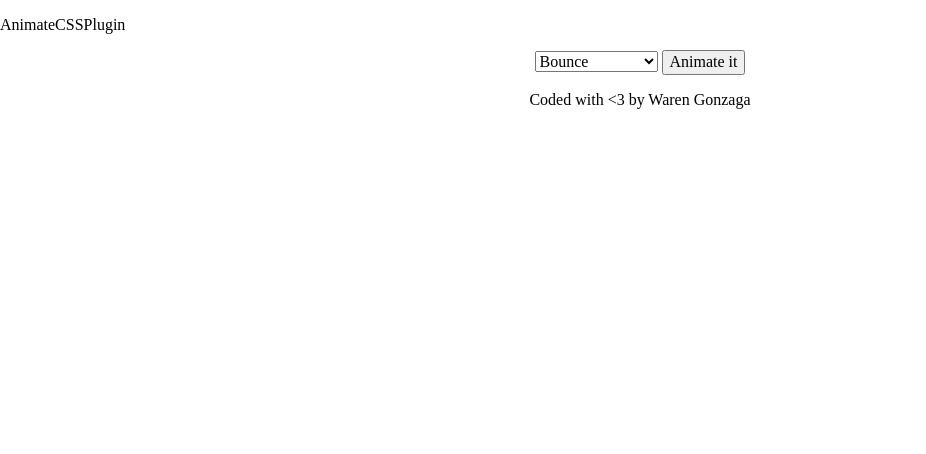
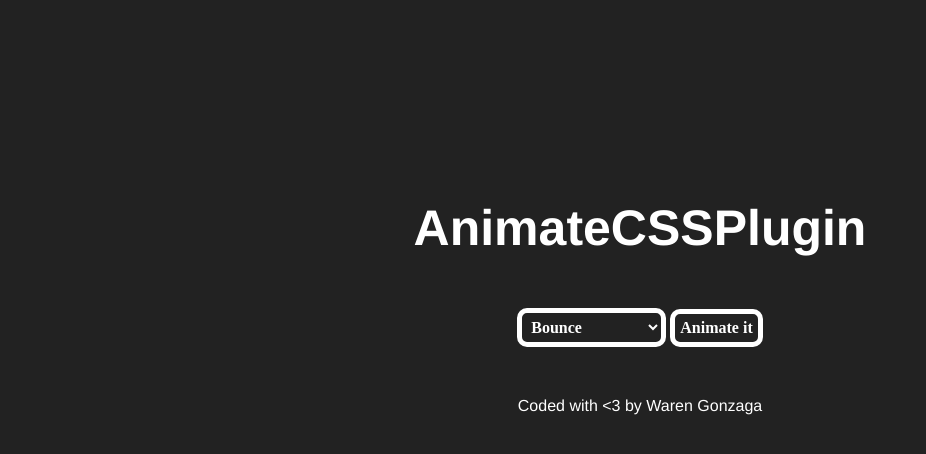
Before and after one commit to warengonzaga/animatecssplugin, a website: page demo/index.html in a window 1280 px wide. Shown: the whole page, without its empty margins (0-926 px from the left). Drawn offline with nearby package versions, Linux system fonts and the light colour scheme; files that its build step writes are made by us from their sources.

Commit message:
General Update

```diff
--- /dev/null
+++ b/demo/js/script.js
@@ -0,0 +1 @@
+"use-strict";function animation(){var e=document.getElementById("animations"),n=e.options[e.selectedIndex].value;return"bounce"==n?(console.log("Bounce Selected"),aBounce()):"flash"==n?(console.log("Flash Selected"),bFlash()):"pulse"==n?(console.log("Pulse Selected"),cPulse()):"rubber band"==n?(console.log("Rubber Band Selected"),dRubberBand()):"shake"==n?(console.log("Shake Selected"),eShake()):"swing"==n&&(console.log("Swing Selected"),fSwing())}function aBounce(){TweenMax.to("#texts",1,{onStart:bounce})}function bFlash(){TweenMax.to("#texts",1,{onStart:flash})}function cPulse(){TweenMax.to("#texts",1,{onStart:pulse})}function dRubberBand(){TweenMax.to("#texts",1,{onStart:rubberBand})}function eShake(){TweenMax.to("#texts",1,{onStart:shake})}function fSwing(){TweenMax.to("#texts",1,{onStart:swing})}
--- a/gulpfile.js
+++ b/gulpfile.js
@@ -33,6 +33,9 @@ gulp.task('default', function() {
 });
 
 gulp.task('jade', function() {
+    gutil.log(gutil.colors.cyan('Compiling Jade file...'))
+    gutil.log(gutil.colors.cyan('Updating HTML...'))
+    gutil.log(gutil.colors.cyan('Status: '), gutil.colors.green('DONE!'))
     gulp.src('source/*.jade')
     .pipe(jade({
       pretty: true
@@ -41,6 +44,9 @@ gulp.task('jade', function() {
 })
 
 gulp.task('sass', function() {
+  gutil.log(gutil.colors.cyan('Compiling SCSS Files...'))
+  gutil.log(gutil.colors.cyan('Updating CSS File'))
+  gutil.log(gutil.colors.cyan('Status: '), gutil.colors.green('DONE!'))
   gulp.src('source/sass/**/*.scss')
   .pipe(sassLint())
   .pipe(sassLint.format())
@@ -50,6 +56,8 @@ gulp.task('sass', function() {
 })
 
 gulp.task('jshint', function() {
+    gutil.log(gutil.colors.cyan('Updating JavaScript Files...'))
+    gutil.log(gutil.colors.cyan('Status: '), gutil.colors.green('DONE!'))
     gulp.src('source/javascript/**/*.js')
     .pipe(jshint('.jshintrc'))
     .pipe(jshint.reporter('jshint-stylish'))
--- a/source/index.jade
+++ b/source/index.jade
@@ -10,7 +10,7 @@ html
   link(rel="stylesheet", href="https://cdnjs.cloudflare.com/ajax/libs/normalize/4.2.0/normalize.min.css")
   script(src="https://cdnjs.cloudflare.com/ajax/libs/gsap/1.19.0/TweenMax.min.js")
   script(src="js/animateCSSPlugin.js")
-  script(src="script.js")
+  script(src="js/script.js")
 
  body
   p#texts
--- a/script.js
+++ b/source/javascript/script.js
@@ -1,6 +1,4 @@
-"use-strict"
-
-/* global TweenMax */
+"use-strict";
 
 function animation() {
     var e = document.getElementById("animations");
--- a/source/sass/style.scss
+++ b/source/sass/style.scss
@@ -1,2 +1,48 @@
 @import 'vars';
 @import 'base';
+
+body {
+    background: #222;
+
+}
+
+#texts {
+    color: #fff;
+    text-align: center;
+    font-family: helvetica;
+    font-weight: 900;
+    font-size: 50px;
+    margin-top: 200px;
+}
+
+button {
+    border: solid #fff 5px;
+    background: transparent;
+    padding: 5px;
+    color: #fff;
+    font-weight: 900;
+}
+
+select {
+    border: solid #fff 5px;
+    background: transparent;
+    padding: 5px;
+    color: #fff;
+    font-weight: 900;
+}
+
+optgroup, option {
+    background: #222;
+    font-weight: 900;
+}
+
+button, select {
+    border-radius: 10px;
+    font-size: 30px;
+}
+
+#footer {
+    color: #fff;
+    font-family: helvetica;
+    margin-top: 50px;
+}
```
Also changed, not shown: demo/js/animateCSSPlugin.js (added, +1 -0 lines), build/animateCSSPlugin.js (added), build/script.js (added), demo/css/style.css (added), style.css (deleted).
